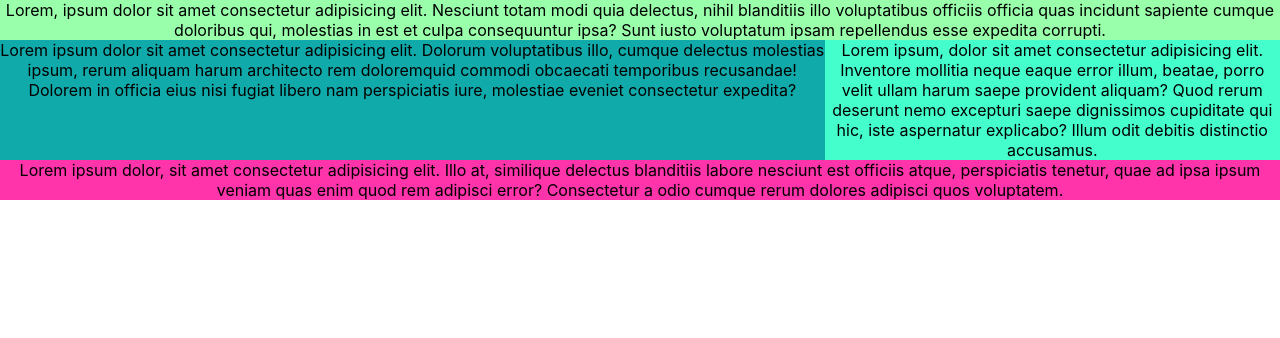
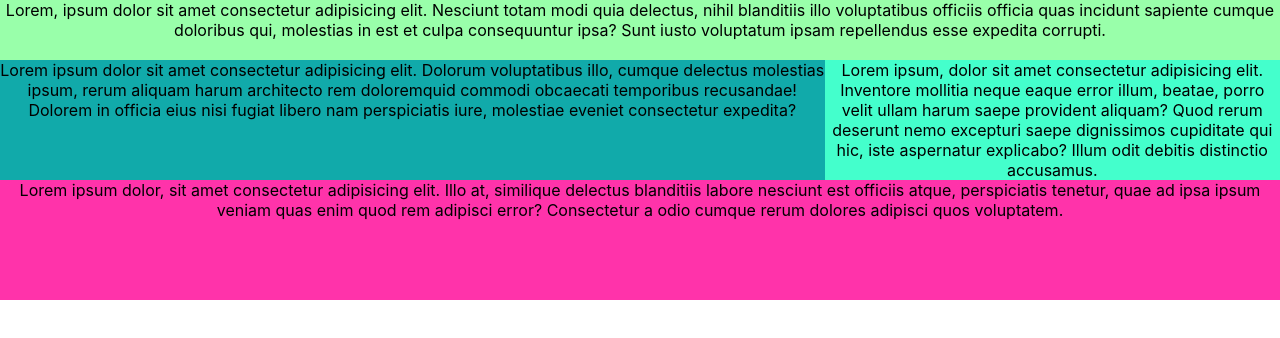
Before and after one commit to shirazkhan/Cake-Central, a React (Create React App) app: page / in a window 1280 px wide. Shown: the top 338 px of the page. Built offline with nearby package versions, Linux system fonts and the light colour scheme.

Commit message:
Rename grid container names

```diff
--- a/src/App.js
+++ b/src/App.js
@@ -4,32 +4,33 @@ import styled from 'styled-components';
 const MainGrid = styled.div`
   display: grid;
   grid-template-areas:
-    "NavContainer NavContainer NavContainer"
-    "PrimaryContainer PrimaryContainer SecondaryContainer"
-    "FooterContainer FooterContainer FooterContainer";
+    "Header Header Header"
+    "PrimaryContent PrimaryContent SideBar"
+    "Footer Footer Footer";
   text-align: center;
+  grid-template-rows: 60px 1fr 120px;
 `;
 
-const NavContainer = styled.div`
-  grid-area: NavContainer;
+const Header = styled.div`
+  grid-area: Header;
   background: #9fa;
 
 `;
 
-const PrimaryContainer = styled.div`
-  grid-area: PrimaryContainer;
+const PrimaryContent = styled.div`
+  grid-area: PrimaryContent;
   background: #1aa;
 
 `;
 
-const SecondaryContainer = styled.div`
-  grid-area: SecondaryContainer;
+const SideBar = styled.div`
+  grid-area: SideBar;
   background: #4fc;
 
 `;
 
-const FooterContainer = styled.div`
-  grid-area: FooterContainer;
+const Footer = styled.div`
+  grid-area: Footer;
   background: #f3a;
 
 `;
@@ -38,32 +39,32 @@ function App() {
   return (
     <>
       <MainGrid>
-        <NavContainer>
+        <Header>
           Lorem, ipsum dolor sit amet consectetur adipisicing elit.
           Nesciunt totam modi quia delectus,
           nihil blanditiis illo voluptatibus officiis officia quas incidunt sapiente cumque doloribus qui,
           molestias in est et culpa consequuntur ipsa?
           Sunt iusto voluptatum ipsam repellendus esse expedita corrupti.
-        </NavContainer>
-        <PrimaryContainer>
+        </Header>
+        <PrimaryContent>
           Lorem ipsum dolor sit amet consectetur adipisicing elit.
           Dolorum voluptatibus illo, cumque delectus molestias ipsum, rerum aliquam harum architecto
           rem doloremquid commodi obcaecati temporibus recusandae!
           Dolorem in officia eius nisi fugiat libero nam perspiciatis iure,
           molestiae eveniet consectetur expedita?
-        </PrimaryContainer>
-        <SecondaryContainer>
+        </PrimaryContent>
+        <SideBar>
           Lorem ipsum, dolor sit amet consectetur adipisicing elit.
           Inventore mollitia neque eaque error illum, beatae, porro velit ullam harum saepe provident aliquam?
           Quod rerum deserunt nemo excepturi saepe dignissimos cupiditate qui hic, iste aspernatur explicabo?
           Illum odit debitis distinctio accusamus.
-        </SecondaryContainer>
-        <FooterContainer>
+        </SideBar>
+        <Footer>
           Lorem ipsum dolor, sit amet consectetur adipisicing elit.
           Illo at, similique delectus blanditiis labore nesciunt est officiis atque,
           perspiciatis tenetur, quae ad ipsa ipsum veniam quas enim quod rem adipisci error?
           Consectetur a odio cumque rerum dolores adipisci quos voluptatem.
-        </FooterContainer>
+        </Footer>
       </MainGrid>
     </>
   );
```
